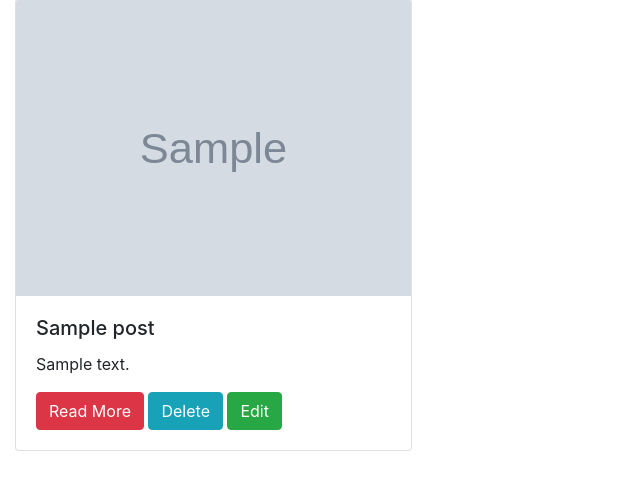
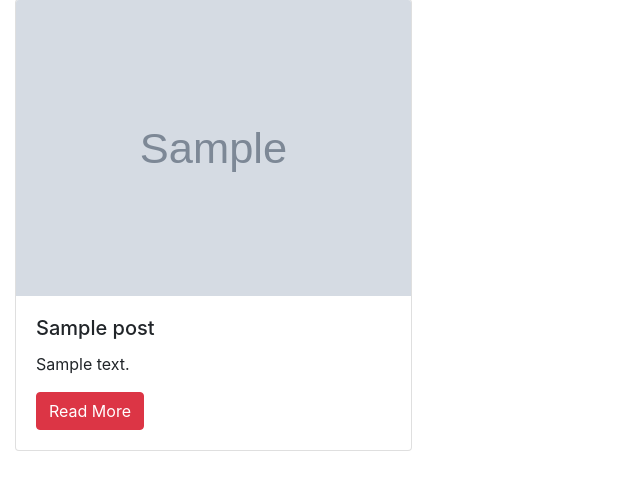
Before and after one commit to Amirabbas-K/simple_django_blog, a Django app: page /Blog/ in a window 1280 px wide. Shown: the part 88-580 px from the top of the page, without its empty margins (0-640 px from the left). Run offline with Django 3.2, Linux system fonts and the light colour scheme; tables that the repository leaves empty hold one stand-in row (values such as "Sample post"); grey boxes marked "Sample" are stand-in pictures; some libraries are stand-ins or nearby versions.

Commit message:
superuser access edited , for editing and deleting the posts

```diff
--- a/templates/main_page.html
+++ b/templates/main_page.html
@@ -57,9 +57,11 @@
                     <div class="card-body">
                         <h5 class="card-title">{{ post.title }}</h5>
                         <p class="card-text card_text">{{ post.body }}</p>
-                    <a href="{% url 'read_more_url' post.id %}" class="btn btn-danger"> Read More </a>
-                    <a href="{% url 'delete_post_url' post.id %}" class="btn btn-info"> Delete </a>
-                    <a href="{% url 'edit_post_url' post.id %}" class="btn btn-success"> Edit </a>
+                        {% if user.is_superuser %}
+                            <a href="{% url 'delete_post_url' post.id %}" class="btn btn-info"> Delete </a>
+                            <a href="{% url 'edit_post_url' post.id %}" class="btn btn-success"> Edit </a>
+                        {% endif %}
+                        <a href="{% url 'read_more_url' post.id %}" class="btn btn-danger"> Read More </a>
                     </div>
                 </div>
             {% endfor %}
```
